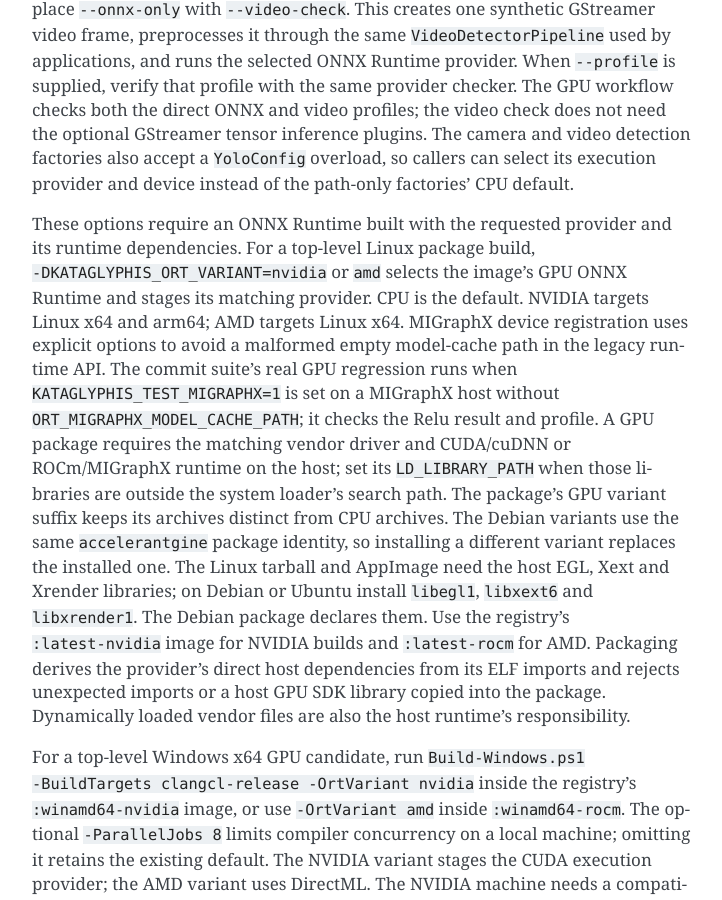
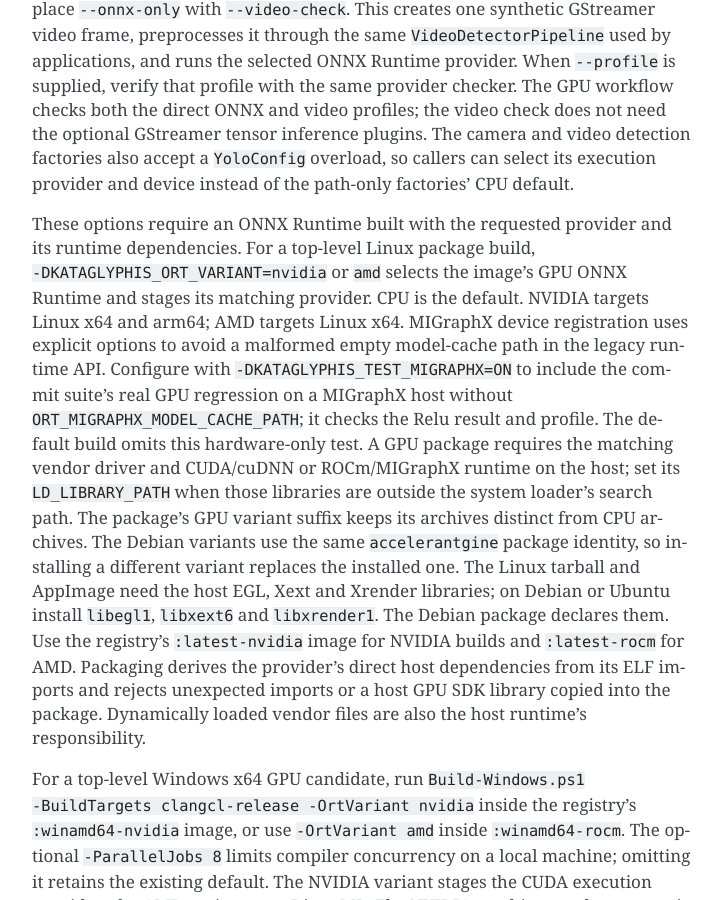
Before and after one commit to Kataglyphis/AccelerANTgine, a Sphinx documentation site: the page built from docs/source/getting_started.rst, in a window 1280 px wide and 900 px high, scrolled down 2328 px. Shown: the whole window, without its empty margins (388-1110 px from the left). Built offline with Sphinx 7.4.7, drawn with Linux system fonts in a browser that asks for light colours.

Commit message:
fix(ci): make MIGraphX hardware test opt-in

```diff
--- a/docs/source/getting_started.rst
+++ b/docs/source/getting_started.rst
@@ -103,8 +103,9 @@
 ``amd`` selects the image's GPU ONNX Runtime and stages its matching provider. CPU is the
 default. NVIDIA targets Linux x64 and arm64; AMD targets Linux x64. MIGraphX device registration
 uses explicit options to avoid a malformed empty model-cache path in the legacy runtime API.
-The commit suite's real GPU regression runs when ``KATAGLYPHIS_TEST_MIGRAPHX=1`` is set on
-a MIGraphX host without ``ORT_MIGRAPHX_MODEL_CACHE_PATH``; it checks the Relu result and profile.
+Configure with ``-DKATAGLYPHIS_TEST_MIGRAPHX=ON`` to include the commit suite's real GPU
+regression on a MIGraphX host without ``ORT_MIGRAPHX_MODEL_CACHE_PATH``; it checks the Relu
+result and profile. The default build omits this hardware-only test.
 A GPU package requires
 the matching vendor driver and CUDA/cuDNN or ROCm/MIGraphX runtime on the host; set its
 ``LD_LIBRARY_PATH`` when those libraries are outside the system loader's search path.
```
Also changed, not shown: README.md (+1 -2 lines), 2 other files.
